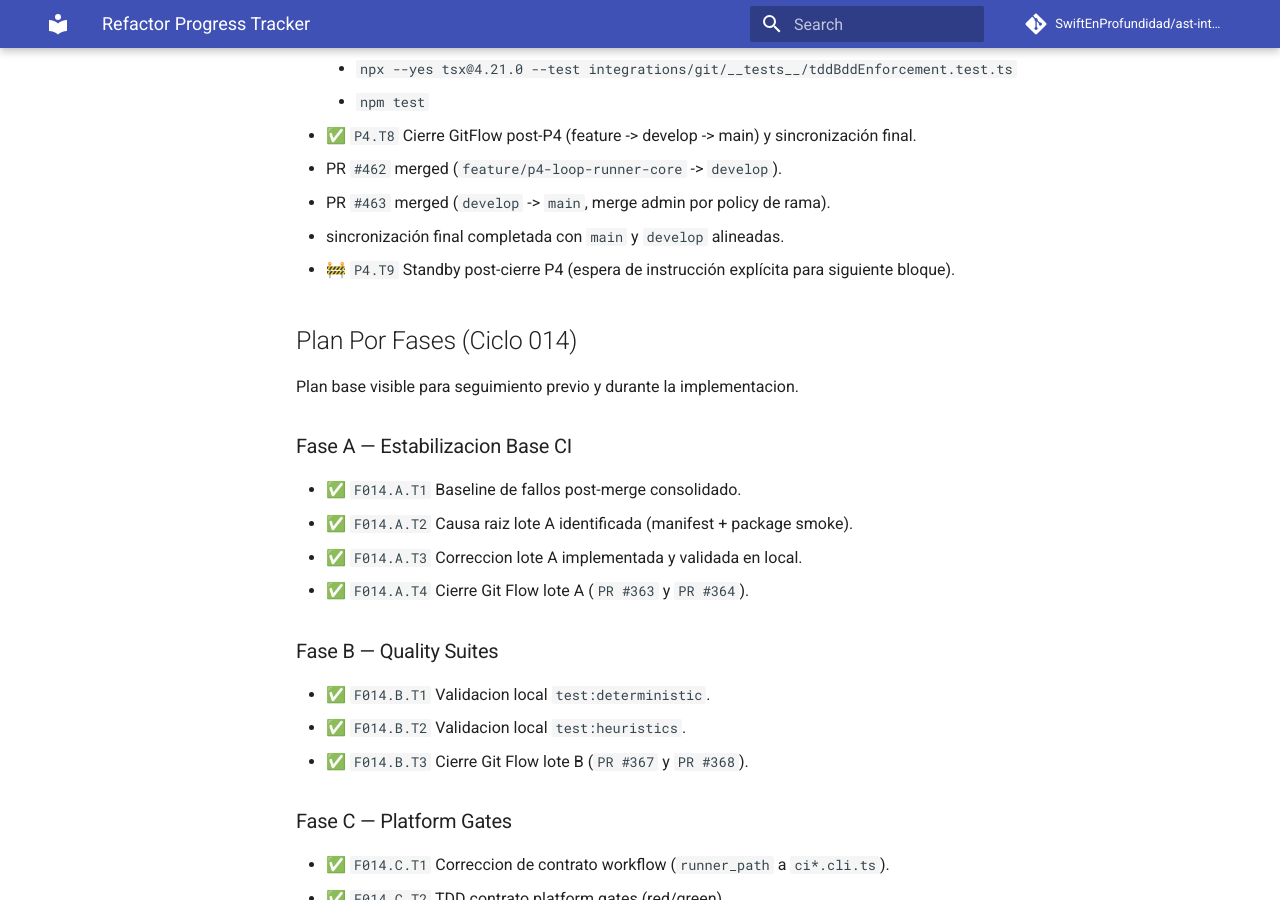
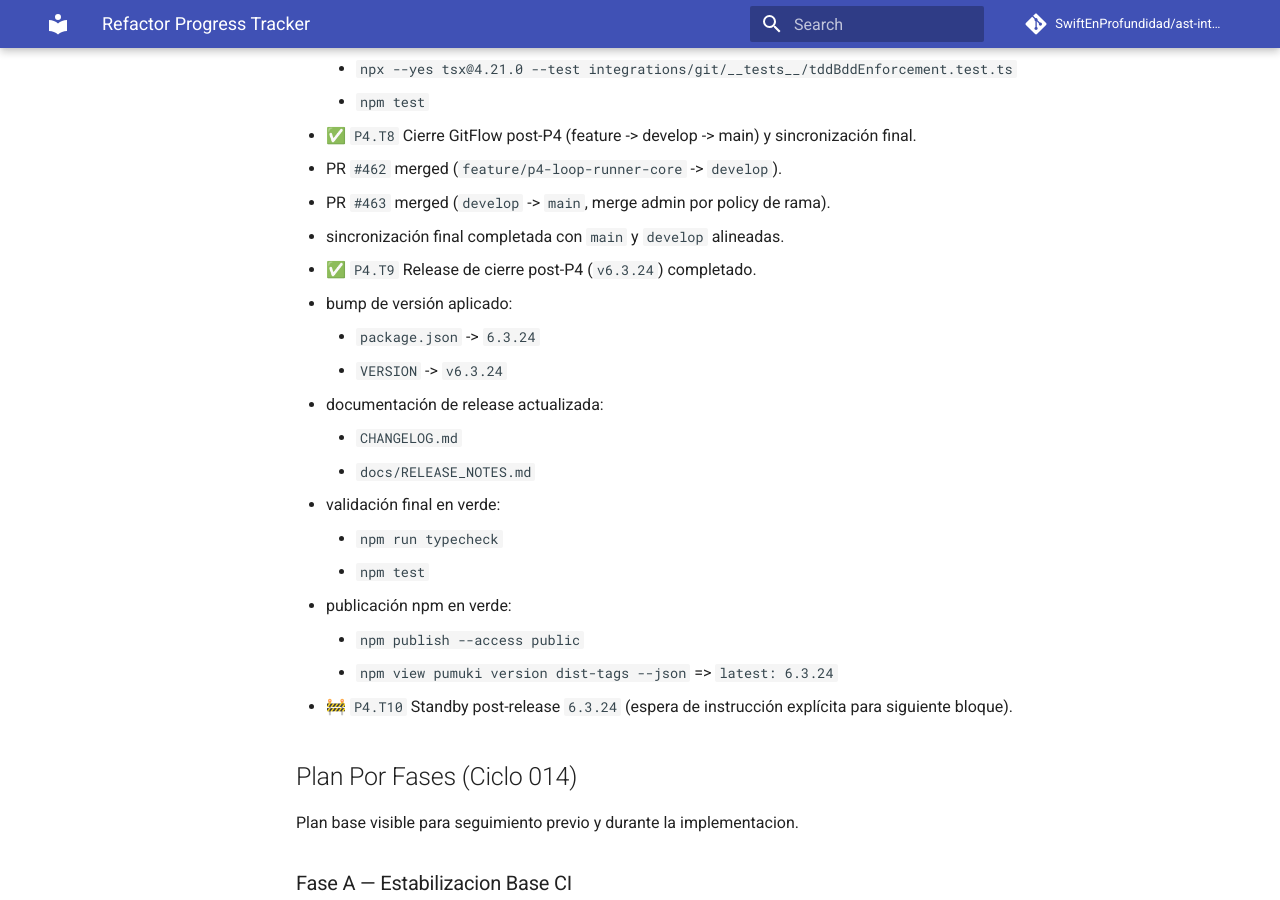
Before and after one commit to SwiftEnProfundidad/ast-intelligence-hooks, an MkDocs documentation site: the page built from docs/REFRACTOR_PROGRESS.md, in a window 1280 px wide and 900 px high, scrolled down 6039 px. Built offline with MkDocs 1.6.1 and Material for MkDocs 9.7.7, drawn with Linux system fonts in a browser that asks for light colours; comment, search, counter and statistics services are not loaded.

Commit message:
chore(release): cut v6.3.24 with loop runner and stable lifecycle tests

```diff
--- a/docs/REFRACTOR_PROGRESS.md
+++ b/docs/REFRACTOR_PROGRESS.md
@@ -161,7 +161,20 @@ Fuente unica de seguimiento operativo. No se abren nuevos MDs temporales de trac
   - PR `#462` merged (`feature/p4-loop-runner-core` -> `develop`).
   - PR `#463` merged (`develop` -> `main`, merge admin por policy de rama).
   - sincronización final completada con `main` y `develop` alineadas.
-- 🚧 `P4.T9` Standby post-cierre P4 (espera de instrucción explícita para siguiente bloque).
+- ✅ `P4.T9` Release de cierre post-P4 (`v6.3.24`) completado.
+  - bump de versión aplicado:
+    - `package.json` -> `6.3.24`
+    - `VERSION` -> `v6.3.24`
+  - documentación de release actualizada:
+    - `CHANGELOG.md`
+    - `docs/RELEASE_NOTES.md`
+  - validación final en verde:
+    - `npm run typecheck`
+    - `npm test`
+  - publicación npm en verde:
+    - `npm publish --access public`
+    - `npm view pumuki version dist-tags --json` => `latest: 6.3.24`
+- 🚧 `P4.T10` Standby post-release `6.3.24` (espera de instrucción explícita para siguiente bloque).
 
 ## Plan Por Fases (Ciclo 014)
 Plan base visible para seguimiento previo y durante la implementacion.
--- a/package.json
+++ b/package.json
@@ -1,6 +1,6 @@
 {
   "name": "pumuki",
-  "version": "6.3.23",
+  "version": "6.3.24",
   "description": "Enterprise-grade AST Intelligence System with multi-platform support (iOS, Android, Backend, Frontend) and Feature-First + DDD + Clean Architecture enforcement. Includes dynamic violations API for intelligent querying.",
   "main": "index.js",
   "bin": {
```
Also changed, not shown: CHANGELOG.md (+30 -0 lines), docs/RELEASE_NOTES.md (+13 -0 lines), 2 other files.
